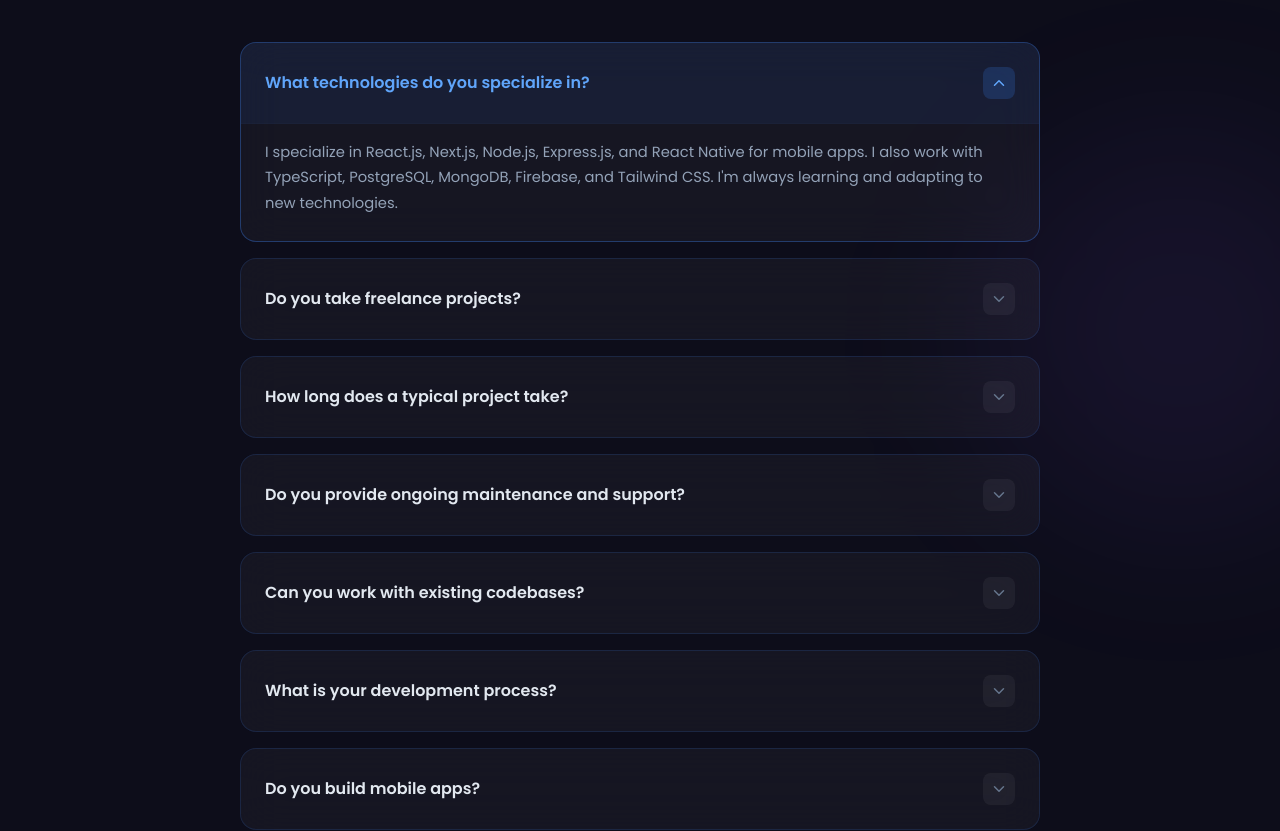
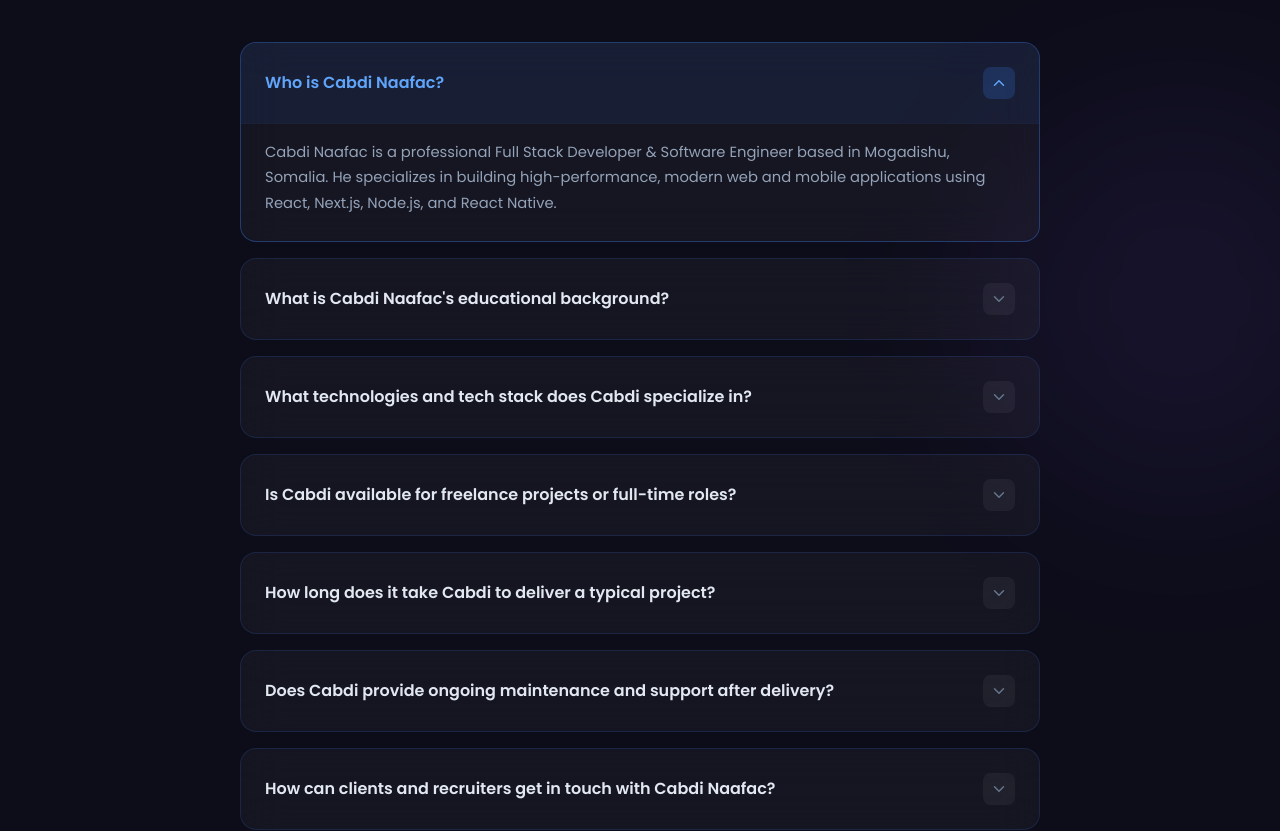
Before and after one commit to cabdinaafacmaxamedrashiid2/cabdi-naafac, a Next.js app: page / in a window 1280 px wide. Shown: the part 6900-7731 px from the top of the page. Built offline with nearby package versions, Linux system fonts and the light colour scheme.

Commit message:
feat: personalize FAQ section with details about Cabdi Naafac

```diff
--- a/components/FAQ.tsx
+++ b/components/FAQ.tsx
@@ -4,36 +4,32 @@ import { ChevronDown, ChevronUp } from "lucide-react";
 
 const faqs = [
   {
-    q: "What technologies do you specialize in?",
-    a: "I specialize in React.js, Next.js, Node.js, Express.js, and React Native for mobile apps. I also work with TypeScript, PostgreSQL, MongoDB, Firebase, and Tailwind CSS. I'm always learning and adapting to new technologies.",
+    q: "Who is Cabdi Naafac?",
+    a: "Cabdi Naafac is a professional Full Stack Developer & Software Engineer based in Mogadishu, Somalia. He specializes in building high-performance, modern web and mobile applications using React, Next.js, Node.js, and React Native.",
   },
   {
-    q: "Do you take freelance projects?",
-    a: "Yes! I'm actively available for freelance projects — from small business websites to full-stack web and mobile applications. Feel free to reach out via WhatsApp (+252 619 051 885) or the contact form to discuss your project.",
+    q: "What is Cabdi Naafac's educational background?",
+    a: "Cabdi studied Computer Science at Jazeera University (2021 – 2026). His studies provided him with a strong academic foundation in software engineering principles, algorithms, modern web technologies, and database architecture.",
   },
   {
-    q: "How long does a typical project take?",
-    a: "Project timelines vary depending on complexity. A simple landing page might take 1-2 weeks, while a full-stack web application could take 4-8 weeks. I'll provide a detailed timeline estimate during our initial consultation.",
+    q: "What technologies and tech stack does Cabdi specialize in?",
+    a: "Cabdi specializes in full-stack JavaScript and TypeScript ecosystems: React.js, Next.js, Node.js, Express.js, and React Native for mobile applications. For data storage, he works proficiently with PostgreSQL, MongoDB, and Firebase.",
   },
   {
-    q: "Do you provide ongoing maintenance and support?",
-    a: "Yes! After launching your project, I offer ongoing maintenance, bug fixes, and feature updates. We can discuss a suitable support plan based on your needs and budget.",
+    q: "Is Cabdi available for freelance projects or full-time roles?",
+    a: "Yes! Cabdi is actively available for freelance contracts, consulting, remote full-time positions, and collaborative tech projects. Whether you are a startup needing an MVP or an established business seeking digital transformation, he can help.",
   },
   {
-    q: "Can you work with existing codebases?",
-    a: "Yes, I'm experienced in reviewing, refactoring, and extending existing codebases. Whether you need performance optimization, bug fixes, or new features, I can adapt to your current tech stack.",
+    q: "How long does it take Cabdi to deliver a typical project?",
+    a: "Project timelines depend on scale and requirements: a modern landing page or portfolio usually takes 1–2 weeks, while full-stack web platforms and cross-platform mobile apps take 4–8 weeks with structured milestone deliveries.",
   },
   {
-    q: "What is your development process?",
-    a: "I follow a clear process: requirements gathering → design & planning → development → testing → deployment → support. I keep clients updated at every stage with regular communication via WhatsApp or email.",
+    q: "Does Cabdi provide ongoing maintenance and support after delivery?",
+    a: "Yes! Cabdi provides continuous technical support, bug fixing, performance optimization, and feature enhancements after project launch to ensure everything runs smoothly and securely.",
   },
   {
-    q: "Do you build mobile apps?",
-    a: "Yes! I build cross-platform mobile applications using React Native and Expo, which delivers both iOS and Android apps from a single codebase — saving time and cost while maintaining high quality.",
-  },
-  {
-    q: "How do I get started working with you?",
-    a: "Simply message me on WhatsApp (+252 619 051 885), send an email to cabdinaafacmaxamedrashiid237@gmail.com, or use the contact form below. Tell me about your project and I'll respond within 24 hours!",
+    q: "How can clients and recruiters get in touch with Cabdi Naafac?",
+    a: "You can reach out directly via WhatsApp at +252 619 051 885, by email at cabdinaafacmaxamedrashiid237@gmail.com, or through the contact form on this website. Cabdi typically responds within 24 hours.",
   },
 ];
 
```
